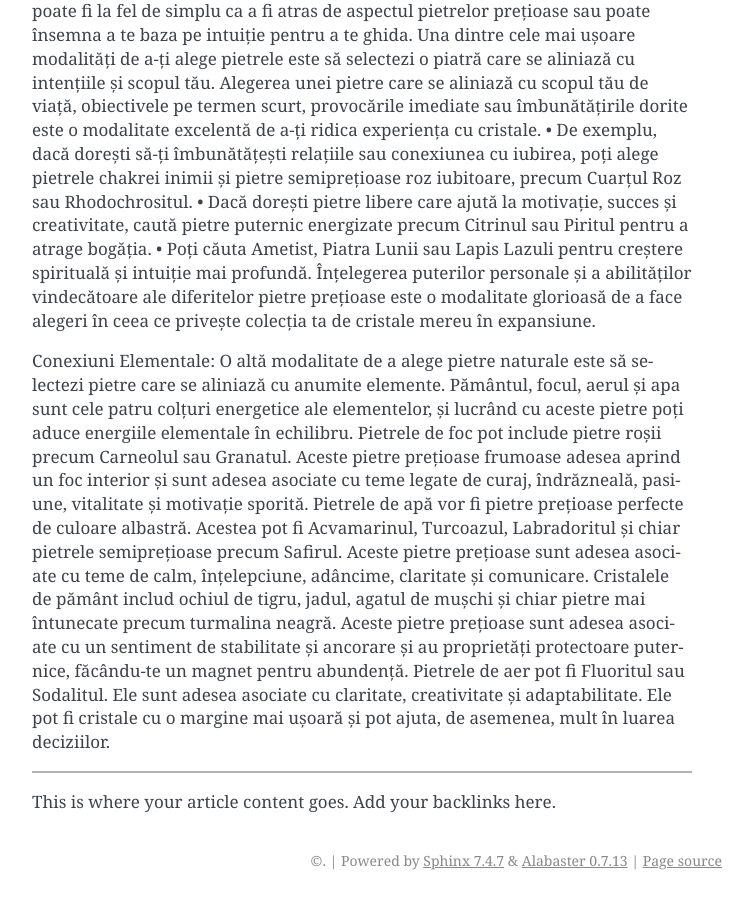
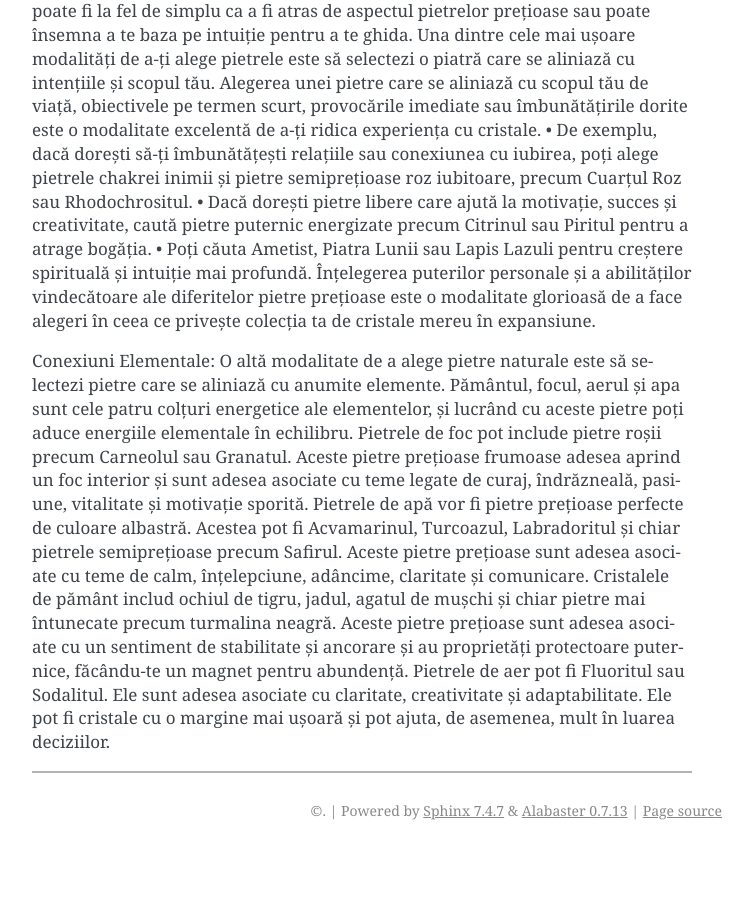
Before and after one commit to xameleon196/pietre-semipretioase, a Sphinx documentation site: the page built from docs/index.rst, in a window 1280 px wide and 900 px high, scrolled down 2662 px. Shown: the whole window, without its empty margins (388-1141 px from the left). Built offline with Sphinx 7.4.7, drawn with Linux system fonts in a browser that asks for light colours; after the commit the page ends 3512 px from its top, so only the background shows below that.

Commit message:
Update index.rst

```diff
--- a/docs/index.rst
+++ b/docs/index.rst
@@ -60,5 +60,3 @@ Pietrele de aer pot fi Fluoritul sau Sodalitul. Ele sunt adesea asociate cu clar
 .. toctree::
    :maxdepth: 2
    :caption: Contents
-
-This is where your article content goes. Add your backlinks here.
```
